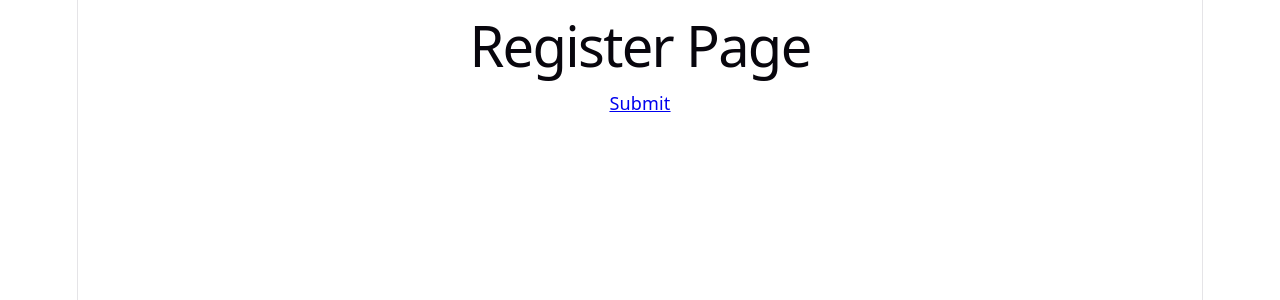
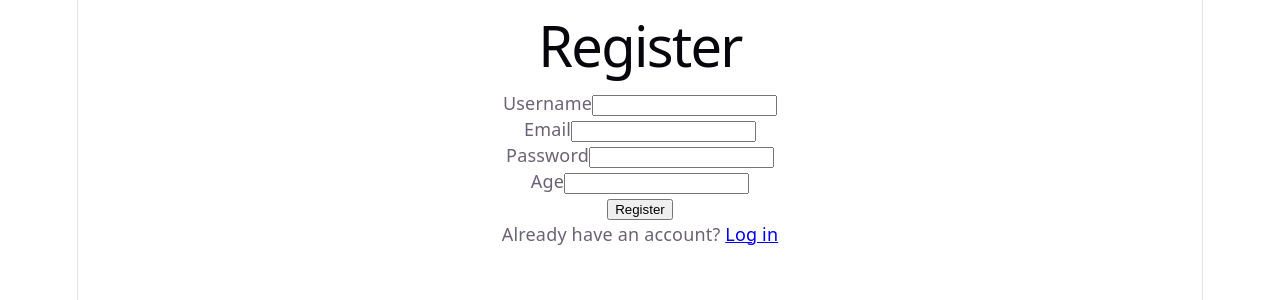
Before and after one commit to IDG2100-2026/idg2100-2026-exam-npm-install-depression, a React (Vite) app in the folder frontend/: page /register in a window 1280 px wide. Shown: the top 300 px of the page. Built offline with nearby package versions, Linux system fonts and the light colour scheme.

Commit message:
feat: login/register with actual token handling

```diff
--- a/frontend/pages/LoginPage.jsx
+++ b/frontend/pages/LoginPage.jsx
@@ -1,12 +1,51 @@
-import { Link } from 'react-router-dom';
+import { useState } from 'react';
+import { useNavigate, Link } from 'react-router-dom';
+import { login } from '../src/api/authApi.js';
+
 
 export default function LoginPage() {
+    const navigate = useNavigate();
+    const [form, setForm] = useState({ username: '', password: '' });
+    const [error, setError] = useState('');
+    const [loading, setLoading] = useState(false);
+
+    function handleChange(e) {
+      setForm({ ...form, [e.target.name]: e.target.value });
+    }
+
+    async function handleSubmit(e) {
+      e.preventDefault();
+      setError('');
+      setLoading(true);
+      try {
+        await login(form.username, form.password);
+        navigate('/lobby');
+      } catch (err) {
+        setError(err.message);
+      } finally {
+        setLoading(false);
+      }
+    }
+
   return (
-  <div>
-  <h1>Login Page</h1>
-
-  <Link to="/forgot-password">Forgot password?</Link>
-  <Link to="/register">Register</Link>
-  </div>
-)
+    <div>
+      <h1>Login</h1>
+      <form onSubmit={handleSubmit}>
+        <div>
+          <label>Username</label>
+          <input name="username" value={form.username} onChange={handleChange} required />
+        </div>
+        <div>
+          <label>Password</label>
+          <input name="password" type="password" value={form.password} onChange={handleChange} required />
+        </div>
+        {error && <p style={{ color: 'red' }}>{error}</p>}
+        <button type="submit" disabled={loading}>
+          {loading ? 'Logging in...' : 'Log in'}
+        </button>
+      </form>
+      <Link to="/forgot-password">Forgot password?</Link>
+      <Link to="/register">Register</Link>
+    </div>
+  );
 }
--- a/frontend/pages/RegisterPage.jsx
+++ b/frontend/pages/RegisterPage.jsx
@@ -1,10 +1,57 @@
-import { Link } from 'react-router-dom';
+import { useState } from 'react';
+import { useNavigate, Link } from 'react-router-dom';
+import { register } from '../src/api/authApi.js';
 
 export default function RegisterPage() {
+  const navigate = useNavigate();
+  const [form, setForm] = useState({ username: '', email: '', password: '', age: '' });
+  const [error, setError] = useState('');
+  const [loading, setLoading] = useState(false);
+
+  function handleChange(e) {
+    setForm({ ...form, [e.target.name]: e.target.value });
+  }
+
+  async function handleSubmit(e) {
+    e.preventDefault();
+    setError('');
+    setLoading(true);
+    try {
+      await register(form.username, form.email, form.password, Number(form.age));
+      navigate('/login');
+    } catch (err) {
+      setError(err.message);
+    } finally {
+      setLoading(false);
+    }
+  }
+
   return (
-  <div>
-  <h1>Register Page</h1>
-  <Link to= "/verify-email">Submit</Link>
-  </div>
-  )
+    <div>
+      <h1>Register</h1>
+      <form onSubmit={handleSubmit}>
+        <div>
+          <label>Username</label>
+          <input name="username" value={form.username} onChange={handleChange} required />
+        </div>
+        <div>
+          <label>Email</label>
+          <input name="email" type="email" value={form.email} onChange={handleChange} required />
+        </div>
+        <div>
+          <label>Password</label>
+          <input name="password" type="password" value={form.password} onChange={handleChange} required />
+        </div>
+        <div>
+          <label>Age</label>
+          <input name="age" type="number" value={form.age} onChange={handleChange} required />
+        </div>
+        {error && <p style={{ color: 'red' }}>{error}</p>}
+        <button type="submit" disabled={loading}>
+          {loading ? 'Registering...' : 'Register'}
+        </button>
+      </form>
+      <p>Already have an account? <Link to="/login">Log in</Link></p>
+    </div>
+  );
 }
```
